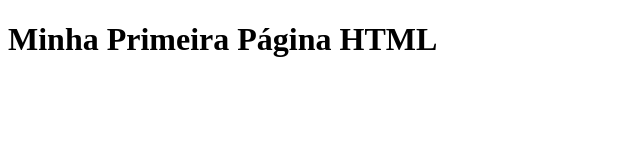
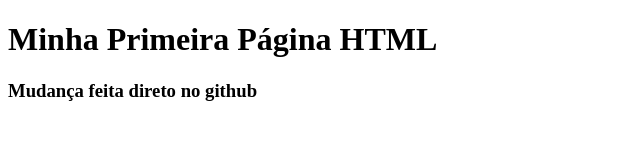
Before and after one commit to OsvaldoArk/desenvolvimento-de-interfaces-web-utd-novembro-2026, a plain HTML site: page HTML/AULA01-intro/index.html in a window 1280 px wide. Shown: the whole page, without its empty margins (0-640 px from the left). Drawn offline with Linux system fonts and the light colour scheme.

Commit message:
"fix:mudança do github"

```diff
--- a/HTML/AULA01-intro/index.html
+++ b/HTML/AULA01-intro/index.html
@@ -11,5 +11,6 @@
     </head>
     <body>
         <h1>Minha Primeira Página HTML</h1>
+        <h3>Mudança feita direto no github</h3>
     </body>
 </html>
```
